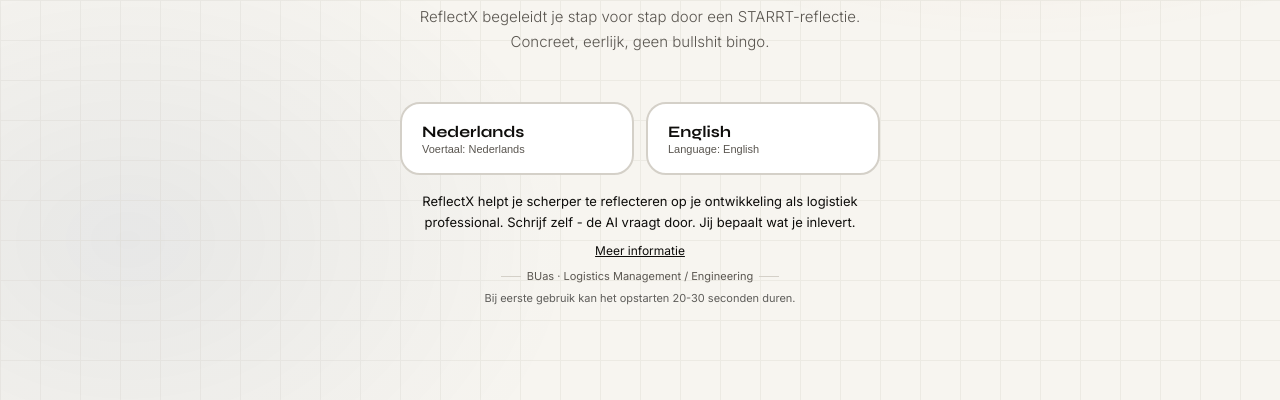
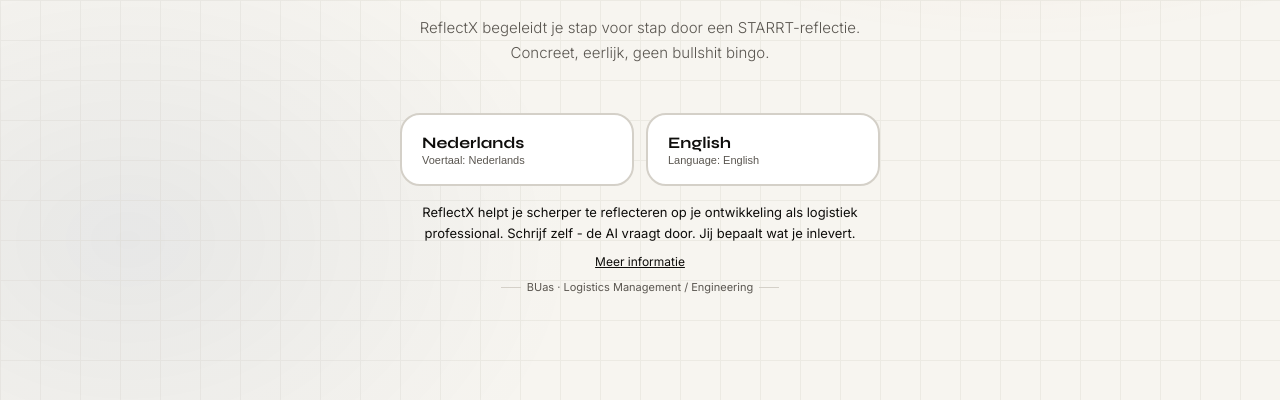
Before and after one commit to BasGrootBreda/reflectx, a website: page index.html in a window 1280 px wide. Shown: the part 400-800 px from the top of the page. Drawn offline with Linux system fonts and the light colour scheme.

Commit message:
Add files via upload
tijdsmelding na feedback vragen

```diff
--- a/index.html
+++ b/index.html
@@ -822,7 +822,6 @@
     </div>
     <button id="btn-start-reflectie" class="btn-primary" style="display:none;margin:12px auto 16px;min-width:200px" onclick="goToSetup()">Start reflectie</button>
     <p class="welcome-note">BUas · Logistics Management / Engineering</p>
-    <p id="cold-start-note" style="font-size:11px;color:var(--text-secondary);text-align:center;margin-top:4px;opacity:0.65">Bij eerste gebruik kan het opstarten 20-30 seconden duren.</p>
   </div>
 </div>
 
```
